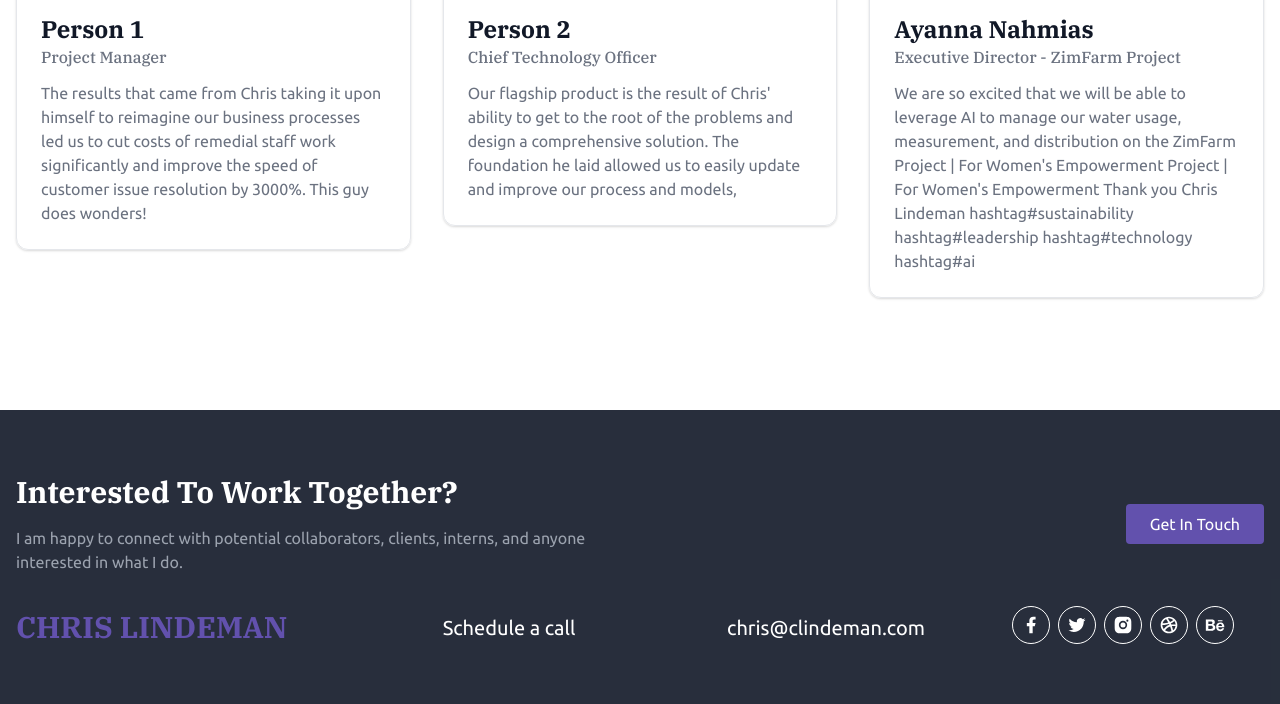
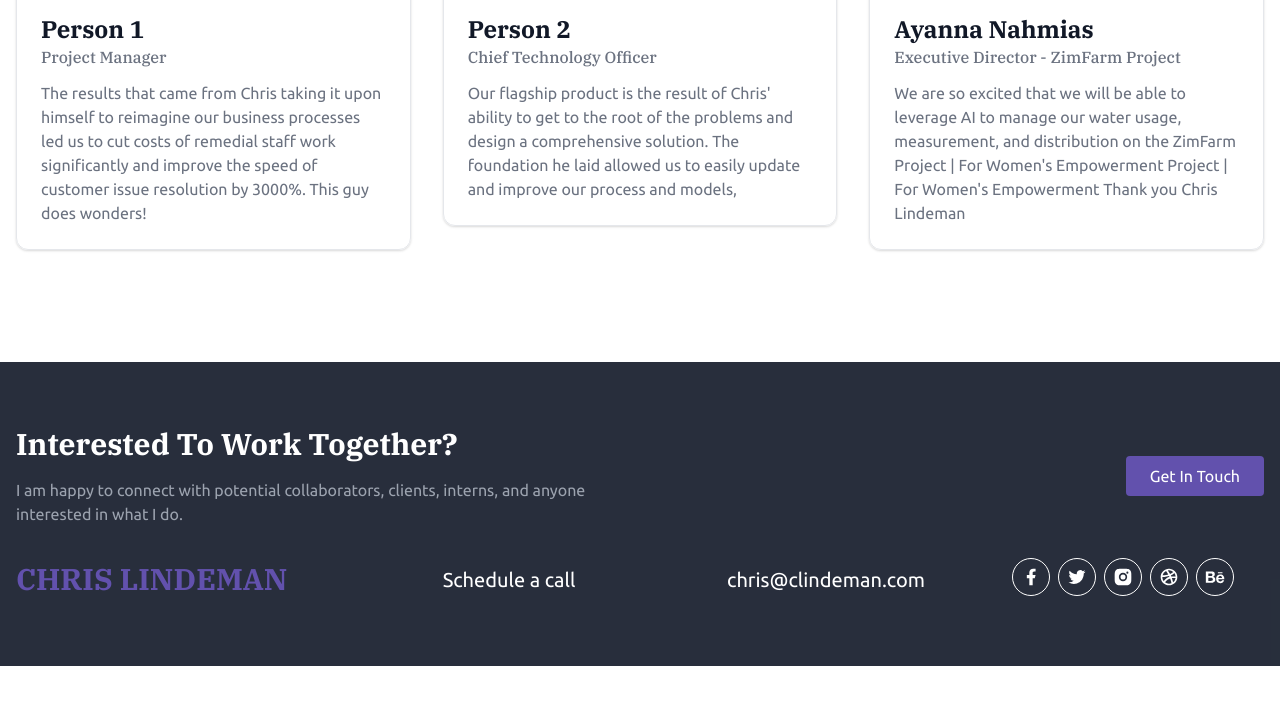
Before and after one commit to slimhindrance/personal_site, a plain HTML site: page index.html in a window 1280 px wide. Shown: the part 2470-3174 px from the top of the page. After the commit the page ends 3136 px from the top, so only its background shows below. Drawn offline with Linux system fonts and the light colour scheme.

Commit message:
Update index.html

```diff
--- a/index.html
+++ b/index.html
@@ -165,7 +165,7 @@
                                 <h3 class="font-bold text-2xl text-gray-900">Ayanna Nahmias</h3>
                                 <h4 class="font-medium mb-3">Executive Director - ZimFarm Project</h4>
                                 <!-- <p>Chris has been invaluable in helping to guide our small project into a replicable system with his AI system design for our organization. Now our mission can spread easily, as we have a blueprint for expansion.&nbsp;</p> -->
-                                <p>We are so excited that we will be able to leverage AI to manage our water usage, measurement, and distribution on the ZimFarm Project | For Women&apos;s Empowerment Project | For Women&apos;s Empowerment Thank you Chris Lindeman hashtag#sustainability hashtag#leadership hashtag#technology hashtag#ai</p>
+                                <p>We are so excited that we will be able to leverage AI to manage our water usage, measurement, and distribution on the ZimFarm Project | For Women&apos;s Empowerment Project | For Women&apos;s Empowerment Thank you Chris Lindeman </p>
                             </div>
                         </div>
                     </div>
```
